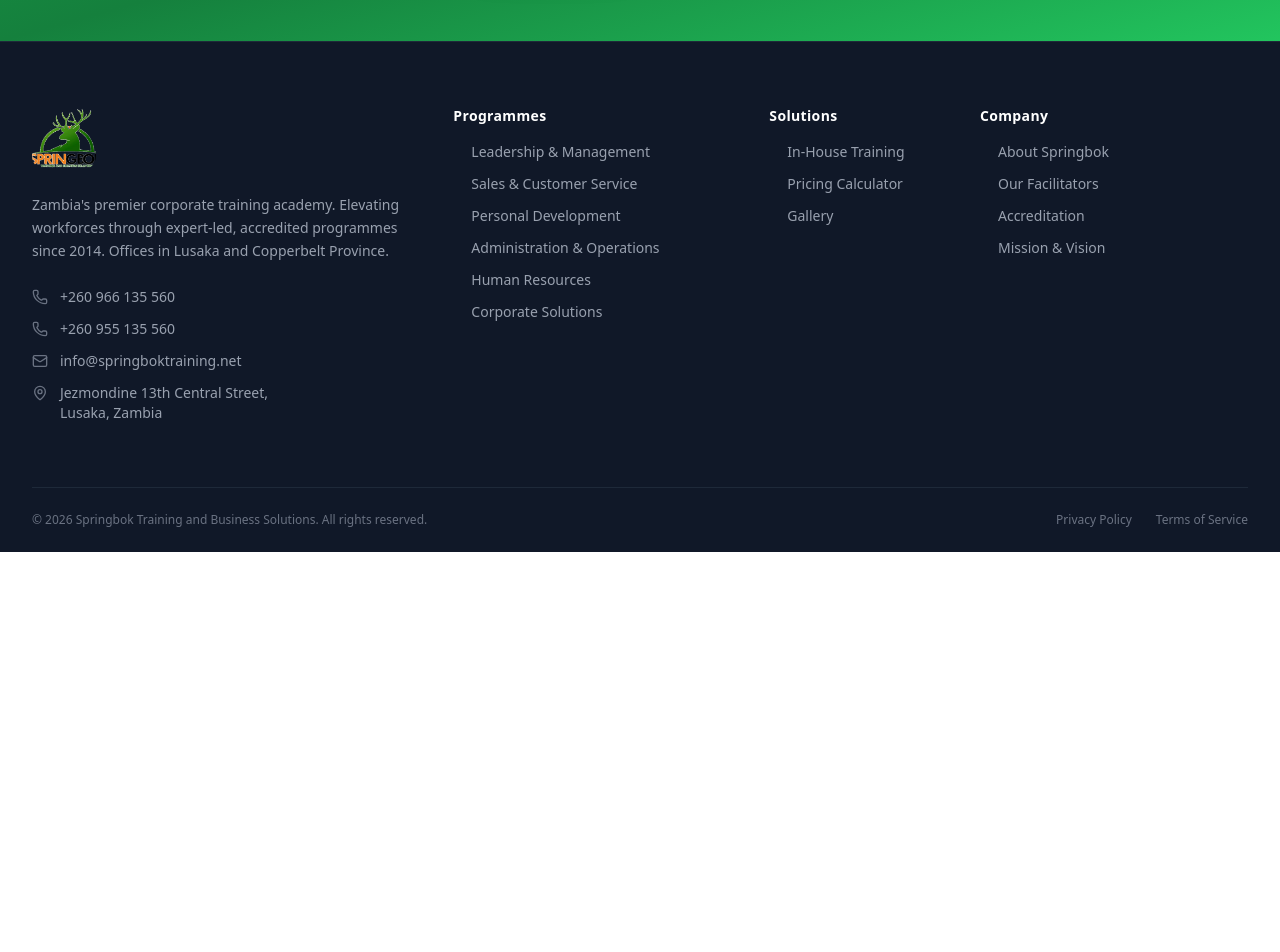
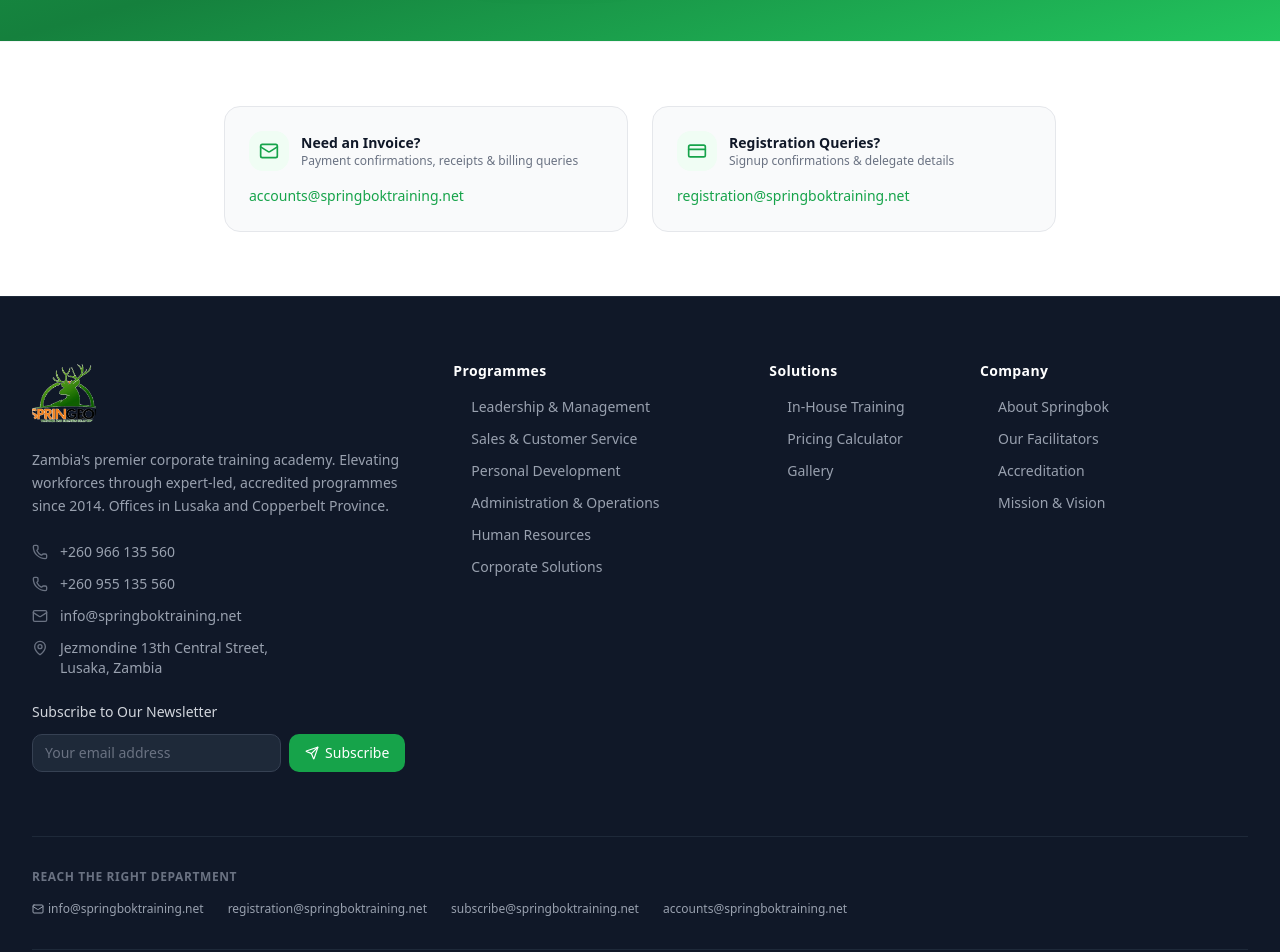
Before and after one commit to benedictmukalula-stack/springbok-training-website, a Next.js app: page /pricing in a window 1280 px wide. Shown: the part 3080-4032 px from the top of the page. Before the commit the page ends 3632 px from the top, so only its background shows below. Built offline with nearby package versions, Linux system fonts and the light colour scheme.

Commit message:
6d3e4371-798d-470e-a503-a5bf3004ef18

```diff
--- a/src/app/corporate/page.tsx
+++ b/src/app/corporate/page.tsx
@@ -15,6 +15,8 @@
   Handshake,
   BarChart3,
   Settings,
+  Mail,
+  ClipboardList,
 } from 'lucide-react';
 import { Button } from '@/components/ui/button';
 
@@ -335,6 +337,42 @@
           </div>
         </div>
       </section>
+
+      {/* Email Contact Cards */}
+      <section className="py-16 bg-white border-t border-gray-100">
+        <div className="max-w-4xl mx-auto px-4 sm:px-6 lg:px-8">
+          <div className="grid sm:grid-cols-2 gap-6">
+            <div className="bg-gray-50 border border-gray-200 rounded-2xl p-6">
+              <div className="flex items-center gap-3 mb-3">
+                <div className="w-10 h-10 rounded-xl bg-green-50 flex items-center justify-center">
+                  <ClipboardList className="w-5 h-5 text-[#16a34a]" />
+                </div>
+                <div>
+                  <h3 className="font-semibold text-gray-900 text-sm">Ready to Register?</h3>
+                  <p className="text-xs text-gray-500">Programme registration & delegate details</p>
+                </div>
+              </div>
+              <a href="mailto:registration@springboktraining.net" className="text-sm font-medium text-[#16a34a] hover:underline">
+                registration@springboktraining.net
+              </a>
+            </div>
+            <div className="bg-gray-50 border border-gray-200 rounded-2xl p-6">
+              <div className="flex items-center gap-3 mb-3">
+                <div className="w-10 h-10 rounded-xl bg-green-50 flex items-center justify-center">
+                  <Mail className="w-5 h-5 text-[#16a34a]" />
+                </div>
+                <div>
+                  <h3 className="font-semibold text-gray-900 text-sm">General Enquiries</h3>
+                  <p className="text-xs text-gray-500">Questions about our training solutions</p>
+                </div>
+              </div>
+              <a href="mailto:info@springboktraining.net" className="text-sm font-medium text-[#16a34a] hover:underline">
+                info@springboktraining.net
+              </a>
+            </div>
+          </div>
+        </div>
+      </section>
     </div>
   );
 }
--- a/src/app/pricing/page.tsx
+++ b/src/app/pricing/page.tsx
@@ -4,7 +4,7 @@
 import Image from 'next/image';
 import Link from 'next/link';
 import PricingCalculator from '@/components/PricingCalculator';
-import { ArrowRight, CheckCircle2, Phone } from 'lucide-react';
+import { ArrowRight, CheckCircle2, Phone, Mail, CreditCard } from 'lucide-react';
 import { Button } from '@/components/ui/button';
 
 const tiers = [
@@ -241,6 +241,42 @@
           </div>
         </div>
       </section>
+
+      {/* Payment & Invoice Info */}
+      <section className="py-16 bg-white border-t border-gray-100">
+        <div className="max-w-4xl mx-auto px-4 sm:px-6 lg:px-8">
+          <div className="grid sm:grid-cols-2 gap-6">
+            <div className="bg-gray-50 border border-gray-200 rounded-2xl p-6">
+              <div className="flex items-center gap-3 mb-3">
+                <div className="w-10 h-10 rounded-xl bg-green-50 flex items-center justify-center">
+                  <Mail className="w-5 h-5 text-[#16a34a]" />
+                </div>
+                <div>
+                  <h3 className="font-semibold text-gray-900 text-sm">Need an Invoice?</h3>
+                  <p className="text-xs text-gray-500">Payment confirmations, receipts & billing queries</p>
+                </div>
+              </div>
+              <a href="mailto:accounts@springboktraining.net" className="text-sm font-medium text-[#16a34a] hover:underline">
+                accounts@springboktraining.net
+              </a>
+            </div>
+            <div className="bg-gray-50 border border-gray-200 rounded-2xl p-6">
+              <div className="flex items-center gap-3 mb-3">
+                <div className="w-10 h-10 rounded-xl bg-green-50 flex items-center justify-center">
+                  <CreditCard className="w-5 h-5 text-[#16a34a]" />
+                </div>
+                <div>
+                  <h3 className="font-semibold text-gray-900 text-sm">Registration Queries?</h3>
+                  <p className="text-xs text-gray-500">Signup confirmations & delegate details</p>
+                </div>
+              </div>
+              <a href="mailto:registration@springboktraining.net" className="text-sm font-medium text-[#16a34a] hover:underline">
+                registration@springboktraining.net
+              </a>
+            </div>
+          </div>
+        </div>
+      </section>
     </div>
   );
 }
--- a/src/components/Footer.tsx
+++ b/src/components/Footer.tsx
@@ -1,5 +1,6 @@
 'use client';
 
+import { useState } from 'react';
 import Image from 'next/image';
 import Link from 'next/link';
 import {
@@ -7,6 +8,7 @@
   Mail,
   MapPin,
   ArrowUpRight,
+  Send,
 } from 'lucide-react';
 
 const programmeLinks = [
@@ -29,6 +31,13 @@
   { label: 'Our Facilitators', href: '/about' },
   { label: 'Accreditation', href: '/about' },
   { label: 'Mission & Vision', href: '/about' },
+];
+
+const departmentEmails = [
+  { label: 'General Enquiries', email: 'info@springboktraining.net', icon: Mail },
+  { label: 'Programme Registration', email: 'registration@springboktraining.net' },
+  { label: 'Newsletter Signup', email: 'subscribe@springboktraining.net' },
+  { label: 'Payments & Invoices', email: 'accounts@springboktraining.net' },
 ];
 
 export default function Footer() {
@@ -87,6 +96,37 @@
                   Lusaka, Zambia
                 </span>
               </div>
+            </div>
+
+            {/* Newsletter Signup */}
+            <div className="mt-6">
+              <p className="text-sm font-medium text-gray-300 mb-3">Subscribe to Our Newsletter</p>
+              <form
+                onSubmit={(e) => {
+                  e.preventDefault();
+                  const email = (e.target as HTMLFormElement).querySelector('input')?.value || '';
+                  if (email) {
+                    const subject = encodeURIComponent('Newsletter Subscription');
+                    const body = encodeURIComponent(`Please subscribe me to the Springbok Training newsletter.\n\nEmail: ${email}`);
+                    window.location.href = `mailto:subscribe@springboktraining.net?subject=${subject}&body=${body}`;
+                  }
+                }}
+                className="flex gap-2"
+              >
+                <input
+                  type="email"
+                  placeholder="Your email address"
+                  required
+                  className="flex-1 px-3 py-2 bg-gray-800 border border-gray-700 rounded-lg text-sm text-gray-300 placeholder-gray-500 focus:outline-none focus:ring-2 focus:ring-[#16a34a]/40 focus:border-[#16a34a] transition-all"
+                />
+                <button
+                  type="submit"
+                  className="px-4 py-2 bg-[#16a34a] hover:bg-[#15803d] text-white rounded-lg text-sm font-medium transition-colors flex items-center gap-1.5"
+                >
+                  <Send className="w-3.5 h-3.5" />
+                  <span className="hidden sm:inline">Subscribe</span>
+                </button>
+              </form>
             </div>
           </div>
 
@@ -151,6 +191,26 @@
           </div>
         </div>
 
+        {/* Department Email Directory */}
+        <div className="py-8 border-t border-gray-800">
+          <p className="text-xs text-gray-500 font-semibold uppercase tracking-wider mb-4">Reach the Right Department</p>
+          <div className="flex flex-wrap gap-x-6 gap-y-2">
+            <a href="mailto:info@springboktraining.net" className="text-xs text-gray-400 hover:text-[#16a34a] transition-colors">
+              <Mail className="w-3 h-3 inline mr-1" />
+              info@springboktraining.net
+            </a>
+            <a href="mailto:registration@springboktraining.net" className="text-xs text-gray-400 hover:text-[#16a34a] transition-colors">
+              registration@springboktraining.net
+            </a>
+            <a href="mailto:subscribe@springboktraining.net" className="text-xs text-gray-400 hover:text-[#16a34a] transition-colors">
+              subscribe@springboktraining.net
+            </a>
+            <a href="mailto:accounts@springboktraining.net" className="text-xs text-gray-400 hover:text-[#16a34a] transition-colors">
+              accounts@springboktraining.net
+            </a>
+          </div>
+        </div>
+
         {/* Bottom Bar */}
         <div className="py-6 border-t border-gray-800 flex flex-col sm:flex-row items-center justify-between gap-4">
           <p className="text-xs text-gray-500">
```
Also changed, not shown: 2 other files (tests, documents, lock files or other folders).
